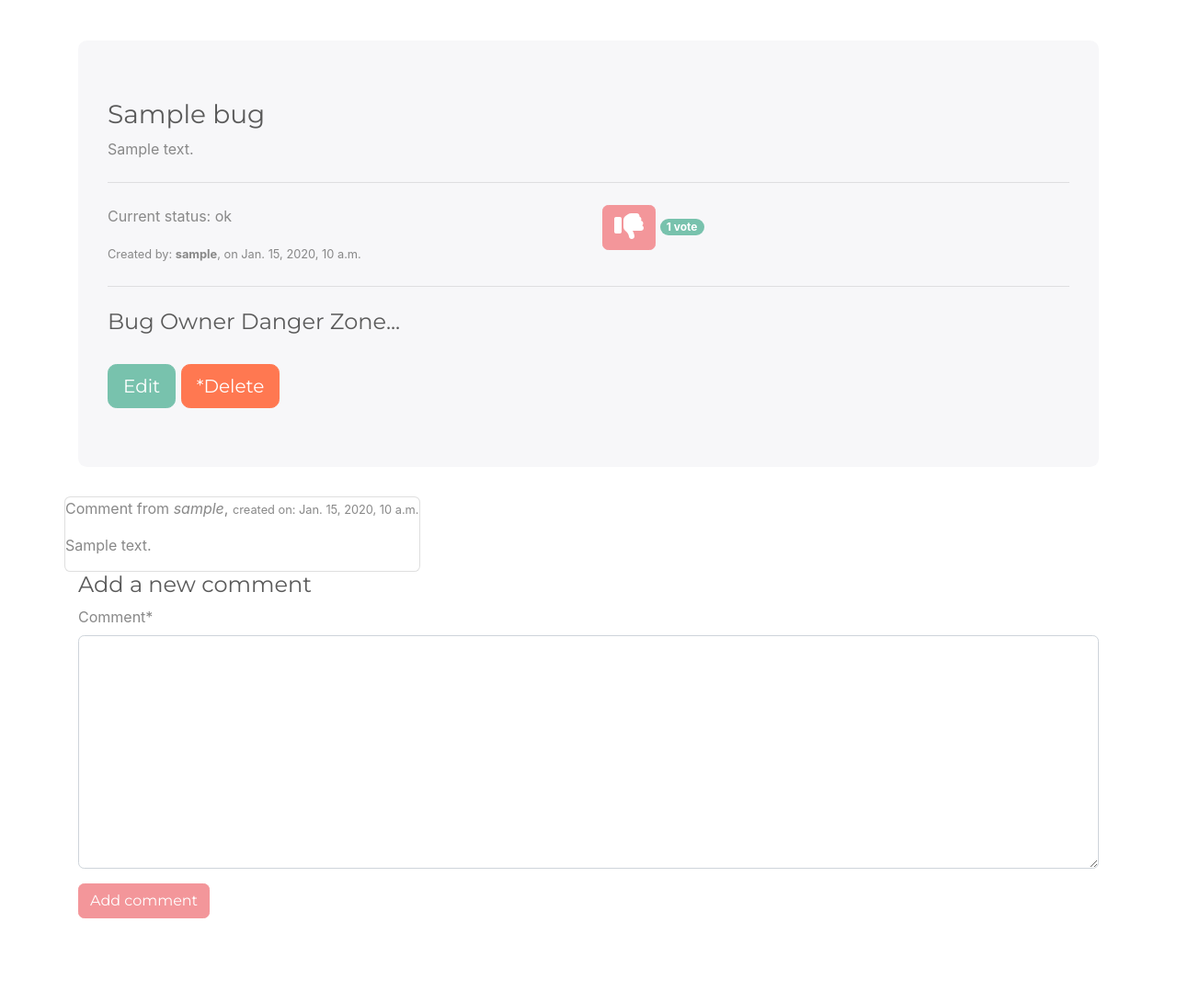
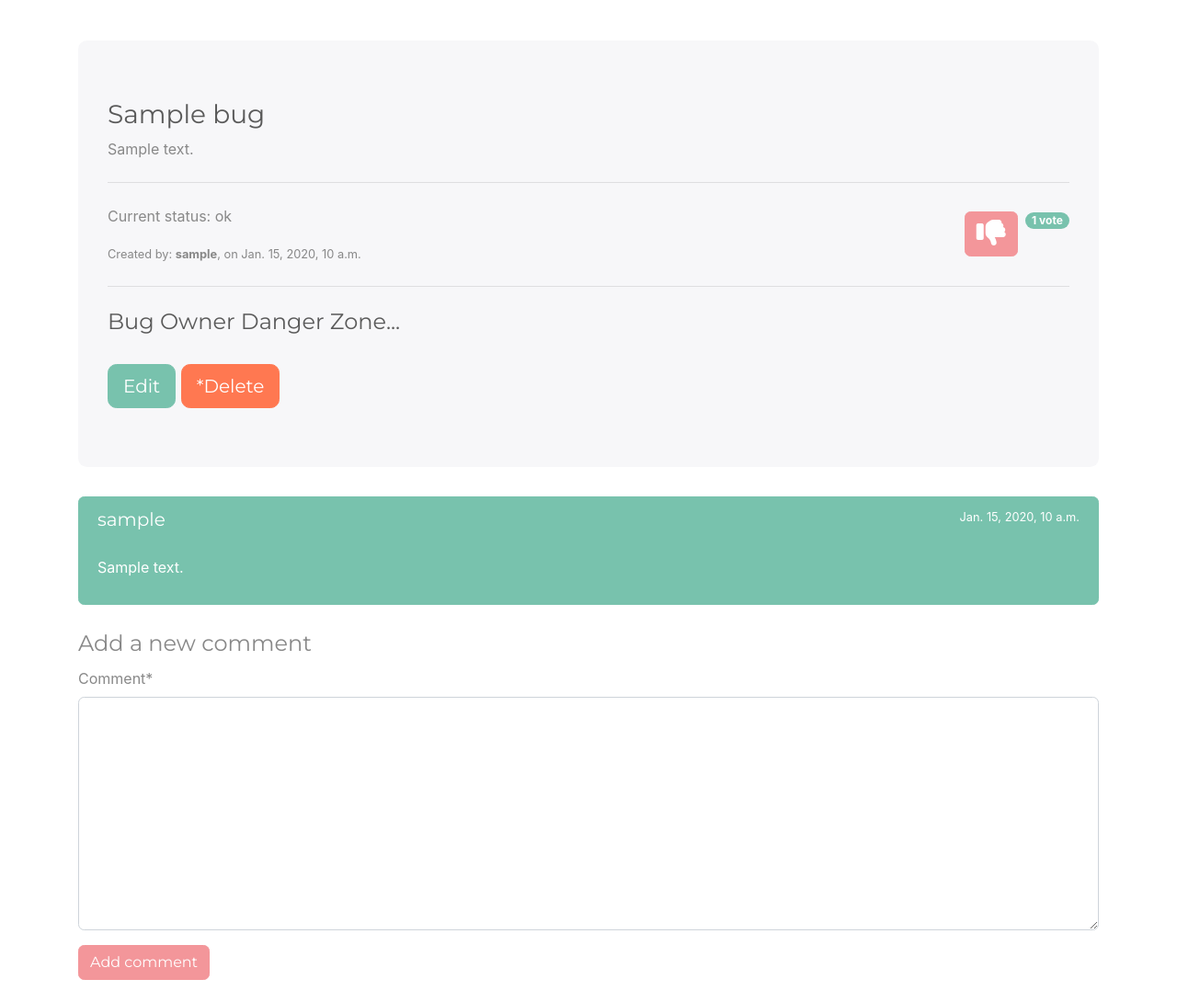
Before and after one commit to scottymcandrew/teleporter, a Django app: page /bugs/detail/1/ in a window 1280 px wide. Shown: the part 56-1146 px from the top of the page at 92% size. Before the commit the page ends 1055 px from the top, so only its background shows below. Run offline with Django 3.2, Linux system fonts and the light colour scheme; a user stored in the database is signed in; tables that the repository leaves empty hold one stand-in row (values such as "Sample post"); some libraries are stand-ins or nearby versions.

Commit message:
Bug page formatting updates

```diff
--- a/bugs/views.py
+++ b/bugs/views.py
@@ -16,10 +16,7 @@ from .forms import CreateBugReport, BugCommentForm, SearchForm
 @login_required
 def all_bugs(request):
     # The following duplicates bugs for each vote. Can't count direct on a M2M field?
-    # bug_list = Bug.objects.all().order_by('votes', '-created')
     bug_list = Bug.objects.all().order_by('-created')
-    for bug in bug_list:
-        print(bug)
     paginator = Paginator(bug_list, 4)
     page = request.GET.get('page')
     try:
@@ -42,7 +39,7 @@ def bug_detail(request, id):
     # Comments
     comments = bug.comments.all()
 
-    paginator = Paginator(comments, 5)
+    paginator = Paginator(comments, 4)
     page = request.GET.get('page')
     try:
         comments = paginator.page(page)
--- a/templates/bugs/bug/bug_detail.html
+++ b/templates/bugs/bug/bug_detail.html
@@ -12,11 +12,11 @@
         <p>{{ bug.description }}</p>
         <hr class="my-4">
         <div class="bug-details row">
-            <div class="col-6">
+            <div class="col-9">
                 <p>Current status: {{ bug.status }}</p>
                 <small>Created by: <strong>{{ bug.author }}</strong>, on {{ bug.created }}</small>
             </div>
-            <div class="col-6">
+            <div class="col-3 d-flex justify-content-end align-items-center">
                 {% with total_votes=bug.votes.count users_vote=bug.votes.all %}
                     <!-- If the user is the author, disallow removal of their vote -->
                     <a href="#" data-id="{% if request.user == bug.author %}DISABLED{% endif %}{{ bug.id }}"
@@ -24,7 +24,7 @@
                        class="vote btn btn-secondary">
                         <i class="fas fa-2x vote-icon {% if request.user not in users_vote %}fa-thumbs-up{% else %}fa-thumbs-down{% endif %}"></i>
                     </a>
-                    <span class="badge badge-primary badge-pill vote-count">
+                    <span class="badge badge-primary badge-pill vote-count align-self-start mt-2 ml-2">
                                         <span class="total">{{ total_votes }}</span>
                                         vote{{ total_votes|pluralize }}
                     </span>
@@ -45,31 +45,32 @@
     </div>
 
     <!-- Comment cards -->
-    <div class="row">
+    <div class="list-group">
         {% for comment in comments %}
 
-            <div class="card">
-                <div class="card-content blue lighten-2">
-                        <span class="card-title">Comment from <em>{{ comment.author }}</em>,
-                            <small>created on: {{ comment.created }}</small></span>
+            <div class="list-group-item list-group-item-action flex-column align-items-start active mb-4">
+                <div class="d-flex w-100 justify-content-between">
+                    <h5 class="mb-1">{{ comment.author }}</h5>
+                    <small>{{ comment.created }}</small>
                 </div>
-                <div class="card-action">
-                    <p>{{ comment.comment|linebreaks }}</p>
-                </div>
+                <p class="mb-1 mt-4">{{ comment.comment|linebreaks }}</p>
             </div>
+
         {% empty %}
-            <p>There are no comments yet... how sad :-(</p>
+            <div class="col">
+                <p class="text-secondary">There are no comments yet... how sad :-(</p>
+            </div>
 
         {% endfor %}
-
-        {% include 'pagination.html' with page=comments %}
     </div>
 
-    <h4>Add a new comment</h4>
+    {% include 'pagination.html' with page=comments %}
+
     <form action="." method="POST">
+        <legend>Add a new comment</legend>
         {{ bug_comment_form|crispy }}
         {% csrf_token %}
-        <button class="btn btn-secondary" type="submit" value="Add comment">Add comment</button>
+        <button class="btn btn-secondary mb-4" type="submit" value="Add comment">Add comment</button>
     </form>
 
 {% endblock %}
--- a/templates/bugs/bug_update_form.html
+++ b/templates/bugs/bug_update_form.html
@@ -12,9 +12,9 @@
         {% csrf_token %}
         {{ form|crispy }}
         <button class="btn btn-secondary" type="submit" value="Update">Confirm Updates</button>
-
-        <p>I've changed my mind, this bug is as good as it gets!</p>
-        <a href="{% url 'all_bugs' %}" class="btn btn-danger">CANCEL!</a>
+        <br>
+        <p class="mb-1 mt-4">I've changed my mind, this bug is as good as it gets!</p>
+        <a href="{% url 'all_bugs' %}" class="btn btn-danger mb-4">CANCEL!</a>
     </form>
 
 {% endblock %}
```
Also changed, not shown: templates/bugs/bugs.html (+7 -7 lines).
